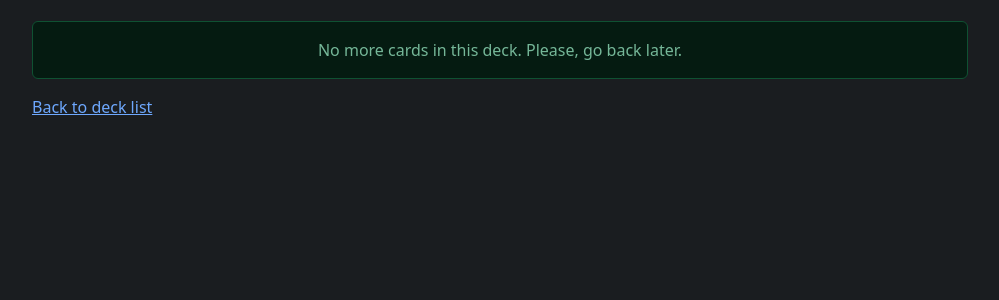
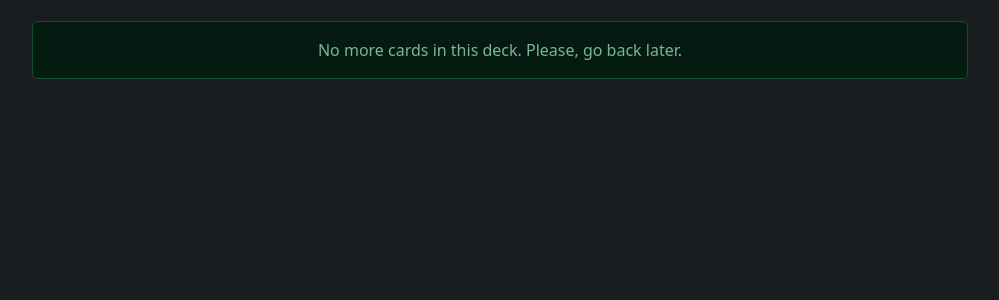
Before and after one commit to ionixjunior/django-flash-cards, a Django app: template flashcards/core/templates/core/flash_card.html in a window 1280 px wide. Shown: the part 145-445 px from the top of the page, without its empty margins (140-1139 px from the left). Run offline with Django 5.2, Linux system fonts and the light colour scheme; the template is opened without the code that fills it, so the values that code supplies are empty.

Commit message:
Remove redundant back to deck list link from no cards message

```diff
--- a/flashcards/core/templates/core/flash_card.html
+++ b/flashcards/core/templates/core/flash_card.html
@@ -40,8 +40,6 @@
     No more cards in this deck. Please, go back later.
 </div>
 {% endif %}
-
-<a href="{% url 'deck_list' %}">Back to deck list</a>
 {% endblock %}
 
 {% block scripts %}
```
